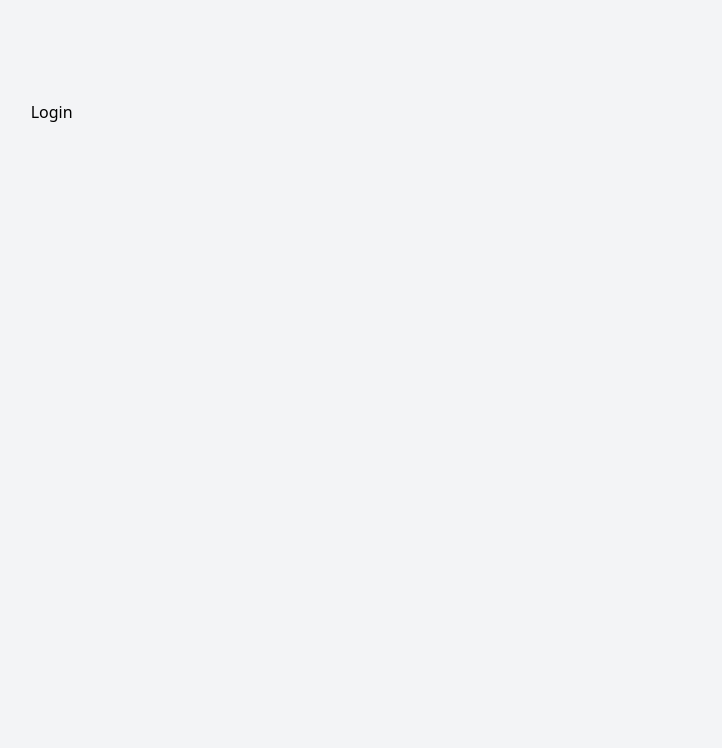
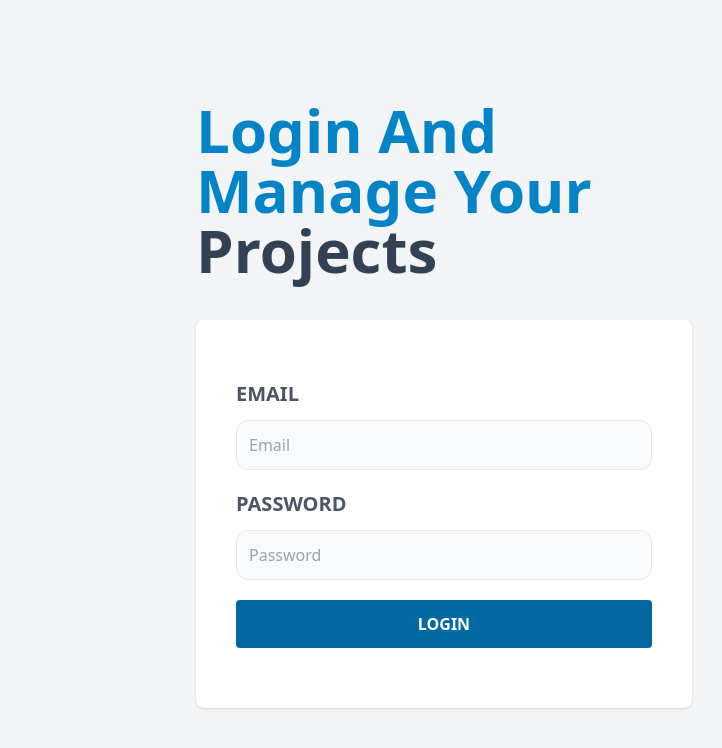
Before and after one commit to emilio-v/UpTask, a React (Vite) app in the folder frontend/: page / in a window 1280 px wide. Shown: the top 748 px of the page, without its empty margins (196-918 px from the left). Built offline with nearby package versions, Linux system fonts and the light colour scheme.

Commit message:
created login screen

```diff
--- a/frontend/src/layouts/AuthLayout.jsx
+++ b/frontend/src/layouts/AuthLayout.jsx
@@ -5,7 +5,7 @@
   return (
     <>
       <main className="container mx-auto mt-5 md:mt-20 p-5 md:flex md:justify-center">
-        <div className="md:w-2/3 lg:1/2">
+        <div className="md:w-2/3 lg:w-2/5">
           <Outlet />
         </div>
       </main>
--- a/frontend/src/pages/Login.jsx
+++ b/frontend/src/pages/Login.jsx
@@ -1,7 +1,49 @@
 import React from "react";
 
 const Login = () => {
-  return <div>Login</div>;
+  return (
+    <>
+      <h1 className="text-sky-600 font-black text-6xl capitalize">
+        Login and manage your <span className="text-slate-700">projects</span>
+      </h1>
+
+      <form className="my-10 bg-white shadow rounded-lg p-10">
+        <div className="my-5">
+          <label
+            className="uppercase text-gray-600 block text-xl font-bold"
+            htmlFor="email"
+          >
+            Email
+          </label>
+          <input
+            id="email"
+            type="email"
+            placeholder="Email"
+            className="w-full mt-3 p-3 border rounded-xl bg-gray-50"
+          />
+        </div>
+        <div className="my-5">
+          <label
+            className="uppercase text-gray-600 block text-xl font-bold"
+            htmlFor="password"
+          >
+            Password
+          </label>
+          <input
+            id="password"
+            type="password"
+            placeholder="Password"
+            className="w-full mt-3 p-3 border rounded-xl bg-gray-50"
+          />
+        </div>
+        <input
+          type="submit"
+          value="Login"
+          className="bg-sky-700 w-full mb-5 py-3 text-white uppercase font-bold rounded hover:cursor-pointer hover:bg-sky-800 transition-colors"
+        />
+      </form>
+    </>
+  );
 };
 
 export default Login;
```
